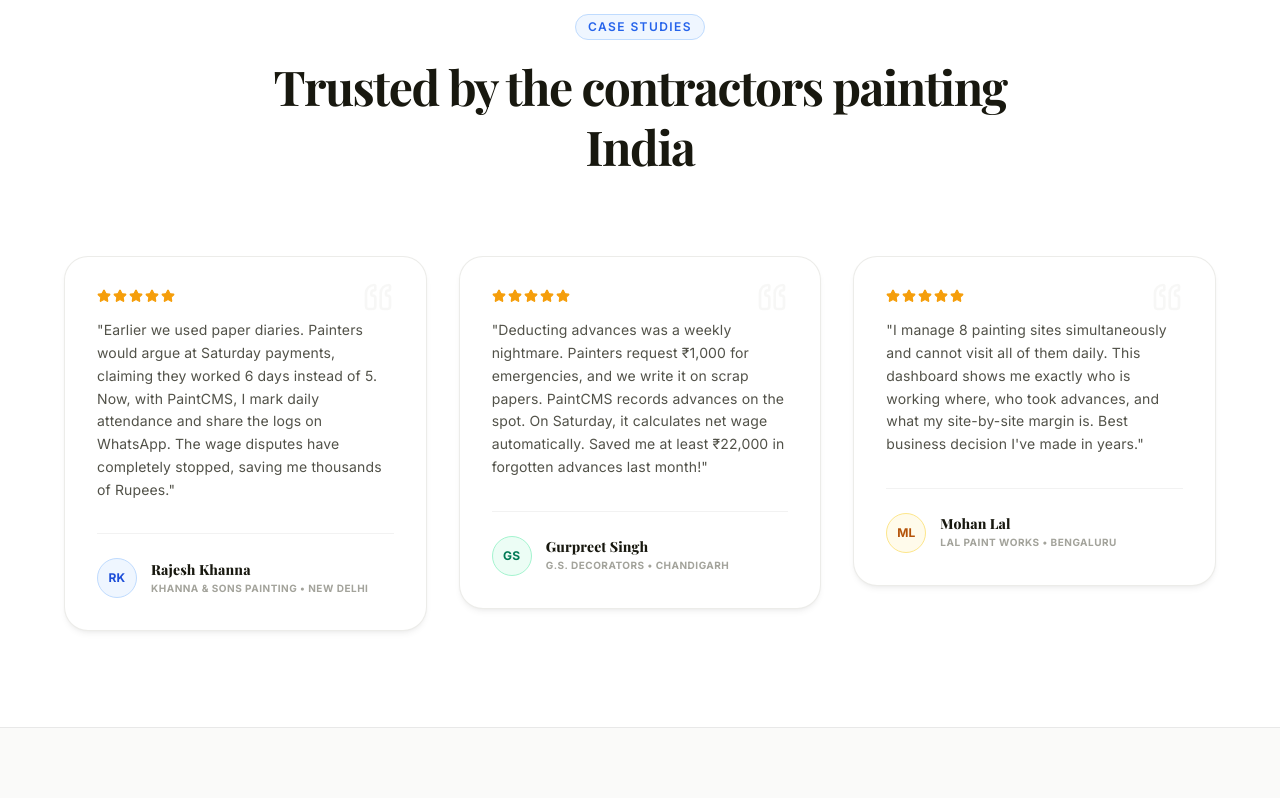
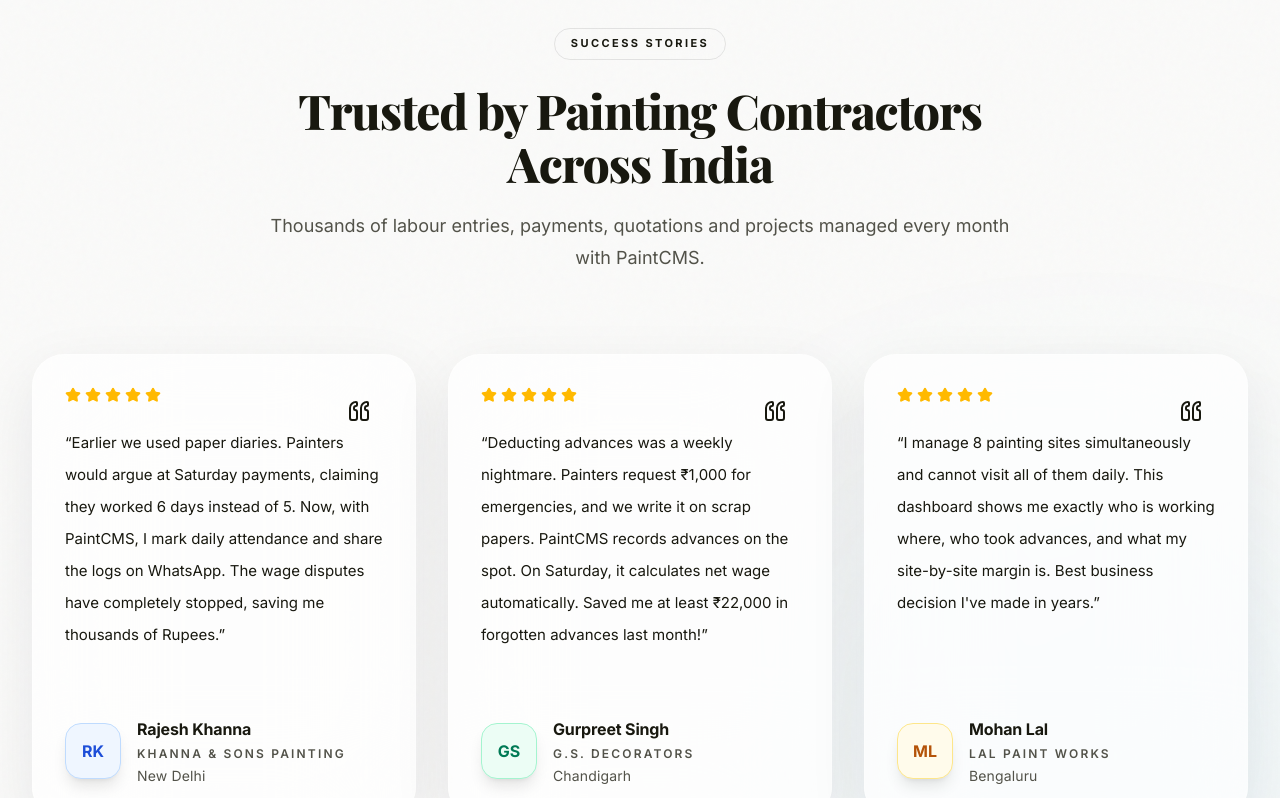
Before and after one commit to CHARLIE1210-A/cms-landing, a Next.js app: page / in a window 1280 px wide. Shown: the part 6660-7458 px from the top of the page. Built offline with nearby package versions, Linux system fonts and the light colour scheme; no server answers.

Commit message:
Redesign testimonials

```diff
--- a/components/landing/Testimonials.tsx
+++ b/components/landing/Testimonials.tsx
@@ -36,63 +36,211 @@
   ];
 
   return (
-    <section className="py-24 bg-surface-raised border-b border-edge-default relative">
-      <div className="max-w-7xl mx-auto px-4 sm:px-6 lg:px-8 relative z-10">
+    <section className="relative overflow-hidden py-28">
 
-        {/* Section Header */}
-        <div className="text-center max-w-3xl mx-auto mb-20 space-y-4">
-          <span className="eyebrow-pill">Case Studies</span>
-          <h2 className="headline-section text-ink-primary">
-            Trusted by the contractors painting India
-          </h2>
+      {/* Background */}
+      <div className="absolute inset-0 -z-10">
+        <div className="absolute left-0 top-0 h-[420px] w-[420px] rounded-full bg-primary/10 blur-[140px]" />
+        <div className="absolute right-0 bottom-0 h-[380px] w-[380px] rounded-full bg-sky-500/10 blur-[140px]" />
+        <div className="absolute inset-0 bg-[radial-gradient(circle_at_top,rgba(255,255,255,0.08),transparent_55%)] dark:bg-[radial-gradient(circle_at_top,rgba(255,255,255,0.03),transparent_60%)]" />
       </div>
 
-        {/* 3-Column Masonry Layout */}
-        <div className="grid grid-cols-1 md:grid-cols-3 gap-8 max-w-6xl mx-auto items-start">
+      <div className="relative z-10 mx-auto max-w-7xl px-6 lg:px-8">
+
+        {/* Header */}
+
+        <motion.div
+          variants={fadeUp}
+          initial="hidden"
+          whileInView="show"
+          viewport={{ once: true }}
+          className="mx-auto mb-20 max-w-3xl text-center"
+        >
+
+          <div
+            className="
+          inline-flex
+          items-center
+          rounded-full
+          border
+          border-primary/20
+          bg-primary/10
+          px-4
+          py-1.5
+          text-[11px]
+          font-bold
+          uppercase
+          tracking-[0.22em]
+          text-primary
+          backdrop-blur-xl
+        "
+          >
+            Success Stories
+          </div>
+
+          <h2 className="mt-6 text-4xl font-black tracking-tight text-foreground sm:text-5xl">
+            Trusted by Painting Contractors
+            <span className="block text-primary">
+              Across India
+            </span>
+          </h2>
+
+          <p className="mt-5 text-lg leading-8 text-muted-foreground">
+            Thousands of labour entries, payments, quotations and projects managed
+            every month with PaintCMS.
+          </p>
+
+        </motion.div>
+
+        {/* Reviews */}
+
+        <div className="grid grid-cols-1 gap-8 md:grid-cols-2 xl:grid-cols-3">
+
           {reviews.map((rev, idx) => (
+
             <motion.div
               key={idx}
               variants={fadeUp}
               initial="hidden"
               whileInView="show"
               viewport={{ once: true }}
-              className="card-hover bg-white rounded-3xl p-8 relative transition-all duration-300 flex flex-col justify-between"
+              whileHover={{
+                y: -8,
+                scale: 1.02,
+              }}
+              transition={{
+                duration: 0.25,
+              }}
             >
-              <Quote className="absolute top-6 right-8 w-8 h-8 text-neutral-200 opacity-30 rotate-180" />
 
-              <div className="space-y-4 relative z-10 text-left">
+              <div
+                className="
+              group
+              relative
+              flex
+              h-full
+              flex-col
+              justify-between
+              overflow-hidden
+              rounded-[32px]
+              border
+              border-white/20
+              bg-white/70
+              p-8
+              shadow-[0_20px_60px_rgba(15,23,42,0.08)]
+              backdrop-blur-3xl
+              transition-all
+              duration-500
+
+              hover:border-primary/20
+              hover:shadow-[0_30px_80px_rgba(59,130,246,0.12)]
+
+              dark:border-white/10
+              dark:bg-slate-950/70
+            "
+              >
+
+                {/* Decorative glow */}
+
+                <div className="absolute -right-16 -top-16 h-40 w-40 rounded-full bg-primary/10 blur-3xl transition-all duration-500 group-hover:bg-primary/20" />
+
+                {/* Quote icon */}
+
+                <div
+                  className="
+                absolute
+                right-8
+                top-8
+                flex
+                h-12
+                w-12
+                items-center
+                justify-center
+                rounded-2xl
+                bg-primary/10
+                text-primary/40
+              "
+                >
+                  <Quote className="h-6 w-6 rotate-180" />
+                </div>
+
+                <div className="relative z-10">
+
                   {/* Stars */}
-                <div className="flex gap-0.5">
-                  {[...Array(rev.rating)].map((_, i) => (
-                    <Star key={i} className="w-3.5 h-3.5 fill-gold-500 text-gold-500" />
+
+                  <div className="mb-6 flex items-center gap-1">
+
+                    {Array.from({ length: rev.rating }).map((_, i) => (
+                      <Star
+                        key={i}
+                        className="h-4 w-4 fill-amber-400 text-amber-400"
+                      />
                     ))}
+
                   </div>
 
                   {/* Quote */}
-                <p className="text-ink-secondary text-sm leading-relaxed">
-                  "{rev.quote}"
-                </p>
+
+                  <blockquote className="text-[15px] leading-8 text-muted-foreground">
+                    “{rev.quote}”
+                  </blockquote>
+
                 </div>
 
-              {/* User Bio info */}
-              <div className="mt-8 pt-6 border-t border-edge-subtle flex items-center gap-3.5 text-left">
-                <div className={`w-10 h-10 rounded-full flex items-center justify-center font-bold text-xs border ${rev.avatarColor} shrink-0`}>
+                {/* Footer */}
+
+                <div className="relative z-10 mt-10 border-t border-white/10 pt-6">
+
+                  <div className="flex items-center gap-4">
+
+                    <div
+                      className={`
+                    flex
+                    h-14
+                    w-14
+                    items-center
+                    justify-center
+                    rounded-2xl
+                    border
+                    font-bold
+                    shadow-lg
+                    backdrop-blur-xl
+                    ${rev.avatarColor}
+                  `}
+                    >
                       {rev.initials}
                     </div>
-                <div>
-                  <h4 className="font-heading font-extrabold text-sm text-ink-primary">
+
+                    <div className="min-w-0">
+
+                      <h4 className="truncate text-base font-bold text-foreground">
                         {rev.name}
                       </h4>
-                  <p className="text-[10px] text-ink-tertiary font-bold uppercase tracking-wider">
-                    {rev.business} • {rev.location}
+
+                      <p className="mt-1 text-xs font-semibold uppercase tracking-[0.18em] text-muted-foreground">
+                        {rev.business}
                       </p>
-                </div>
-              </div>
-            </motion.div>
-          ))}
+
+                      <p className="mt-1 text-sm text-primary">
+                        {rev.location}
+                      </p>
+
                     </div>
 
                   </div>
+
+                </div>
+
+              </div>
+
+            </motion.div>
+
+          ))}
+
+        </div>
+
+      </div>
+
     </section>
   );
 }
```
Lines whose indentation alone changed are shown as unchanged.
